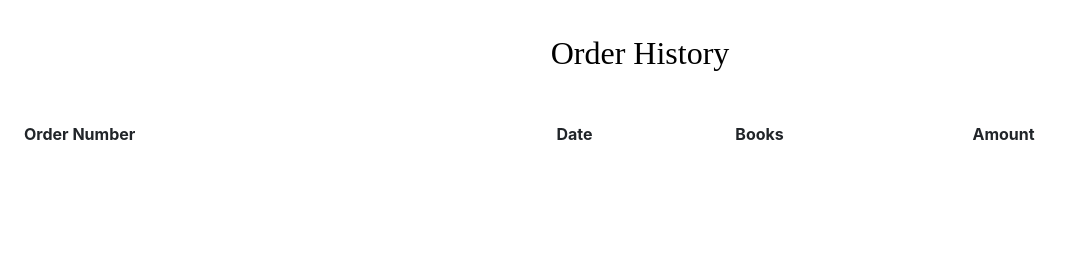
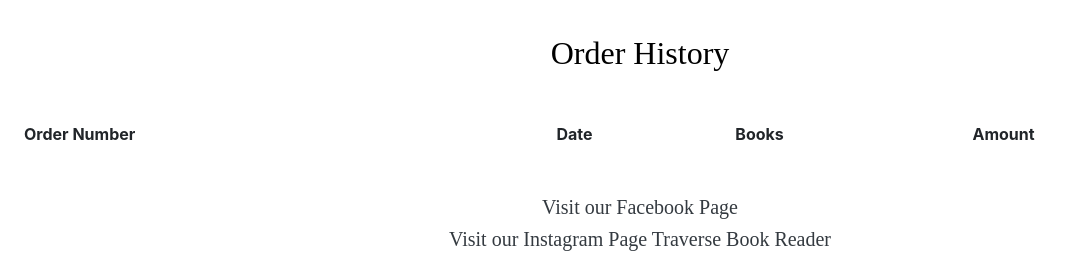
Before and after one commit to HoLaw77/CI-Project-5.2, a Django app: page /customer/customer in a window 1280 px wide. Shown: the part 1352-1611 px from the top of the page, without its empty margins (0-1073 px from the left). Before the commit the page ends 1492 px from the top, so only its background shows below. Run offline with Django 3.2, Linux system fonts and the light colour scheme; the visitor is signed in with stand-in values (Sample User, id 1); data comes from the database, SQL or seed files in the repository; data that the repository does not hold is empty; some libraries are stand-ins or nearby versions; some web fonts are replaced.

```diff
--- a/customer/templates/customer/customer.html
+++ b/customer/templates/customer/customer.html
@@ -32,6 +32,8 @@
         </div>
     </div>
 </div>
+
+
 
 
     <div class="col-lg-12 col-lg-6">
@@ -71,7 +73,28 @@
 
     </div>
 
+    <div class="social-media row">
+        <div class="col-lg-12 mt-5">
+            <div>
+                <a href="https://www.facebook.com/profile.php?id=61554559140023"
+                class="social-media-text" name="facebook-icon"
+                aria-label="visit us at Facebook" target="_blank">
+                <h5 class="title-text text-dark text-center">Visit our Facebook Page</h5>
+                </a>
+            </div>
+            <div>
+                <a href="https://www.instagram.com/traverse.bookreader?igsh=MXR2dnF2ejB3aWM5bw=="
+                class="social-media-text" name="instagram-icon"
+                aria-label="visit us at Instagram" target="_blank">
+                <h5 class="title-text text-dark text-center">Visit our Instagram Page
+                    Traverse Book Reader
+                </h5>
+                </a>
+            </div>
 
+        </div>
+
+    </div>
 
 
 {% endblock %}
```
Also changed, not shown: checkout/templates/checkout/checkout.html (+6 -3 lines).
